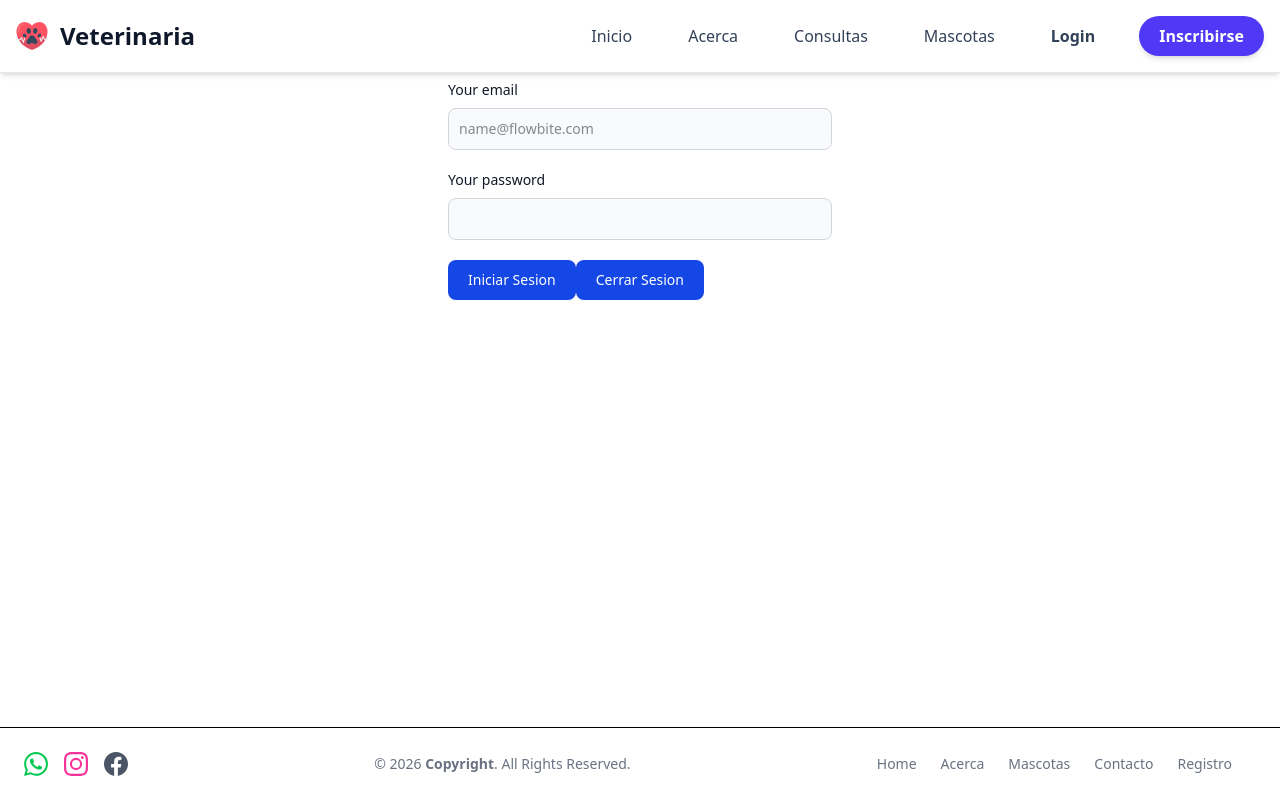
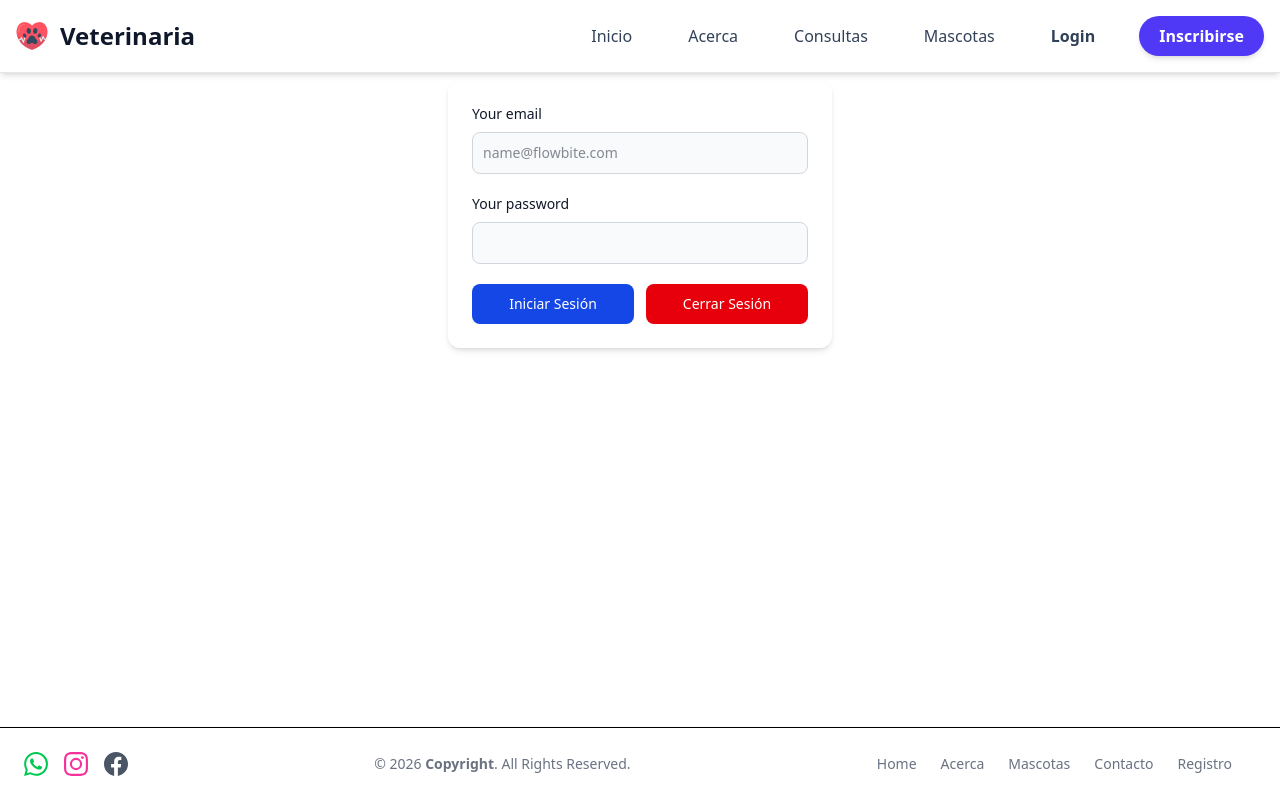
Before and after one commit to Dprssd4403/VeterinariaClase, an Angular app: page /login in a window 1280 px wide. Built offline with nearby package versions, Linux system fonts and the light colour scheme.

Commit message:
cambios login

```diff
--- a/src/app/features/login/login.html
+++ b/src/app/features/login/login.html
@@ -1,4 +1,4 @@
-<form (ngSubmit)="iniciarSesion()" class="max-w-sm mx-auto">
+<form (ngSubmit)="iniciarSesion()" class="max-w-sm mx-auto bg-white dark:bg-gray-800 p-6 rounded-xl shadow-md">
     <div class="mb-5">
         <label for="email" class="block mb-2 text-sm font-medium text-gray-900 dark:text-white">Your email</label>
         <input [(ngModel)]="email" type="email" id="email" name="email"
@@ -11,10 +11,16 @@
             class="bg-gray-50 border border-gray-300 text-gray-900 text-sm rounded-lg focus:ring-blue-500 focus:border-blue-500 block w-full p-2.5 dark:bg-gray-700 dark:border-gray-600 dark:placeholder-gray-400 dark:text-white dark:focus:ring-blue-500 dark:focus:border-blue-500"
             required />
     </div>
-    <button type="submit"
-        class="text-white bg-blue-700 hover:bg-blue-800 focus:ring-4 focus:outline-none focus:ring-blue-300 font-medium rounded-lg text-sm w-full sm:w-auto px-5 py-2.5 text-center dark:bg-blue-600 dark:hover:bg-blue-700 dark:focus:ring-blue-800">Iniciar
-        Sesion</button>
-    <button (click)="cerrarSesion()" type="button"
-        class="text-white bg-blue-700 hover:bg-blue-800 focus:ring-4 focus:outline-none focus:ring-blue-300 font-medium rounded-lg text-sm w-full sm:w-auto px-5 py-2.5 text-center dark:bg-blue-600 dark:hover:bg-blue-700 dark:focus:ring-blue-800">Cerrar
-        Sesion</button>
+
+    <div class="flex flex-col gap-3 sm:flex-row">
+        <button type="submit"
+            class="text-white bg-blue-700 hover:bg-blue-800 focus:ring-4 focus:outline-none focus:ring-blue-300 font-medium rounded-lg text-sm flex-1 px-5 py-2.5 text-center dark:bg-blue-600 dark:hover:bg-blue-700 dark:focus:ring-blue-800 transition-colors">
+            Iniciar Sesión
+        </button>
+
+        <button (click)="cerrarSesion()" type="button"
+            class="text-white bg-red-600 hover:bg-red-700 focus:ring-4 focus:outline-none focus:ring-red-300 font-medium rounded-lg text-sm flex-1 px-5 py-2.5 text-center dark:bg-red-500 dark:hover:bg-red-600 dark:focus:ring-red-900 transition-colors">
+            Cerrar Sesión
+        </button>
+    </div>
 </form>
--- a/src/app/features/login/login.ts
+++ b/src/app/features/login/login.ts
@@ -1,5 +1,5 @@
 import { Component, inject } from '@angular/core';
-import { AuthService} from '../../services/auth-services';
+import { AuthService } from '../../services/auth-services';
 import { FormsModule } from '@angular/forms';
 import { Router } from '@angular/router';
 
@@ -22,7 +22,7 @@ export class Login {
       if (success) {
         alert('Bienvenidos al sistema');
         this.router.navigate(['/registro']);
-      }else{
+      } else {
         alert('Error: usuario no autenticado');
       }
     });
@@ -30,5 +30,6 @@ export class Login {
 
   cerrarSesion() {
     this.servicioAuth.logout();
+    alert('Sesión cerrada correctamente');
   }
 }
```
